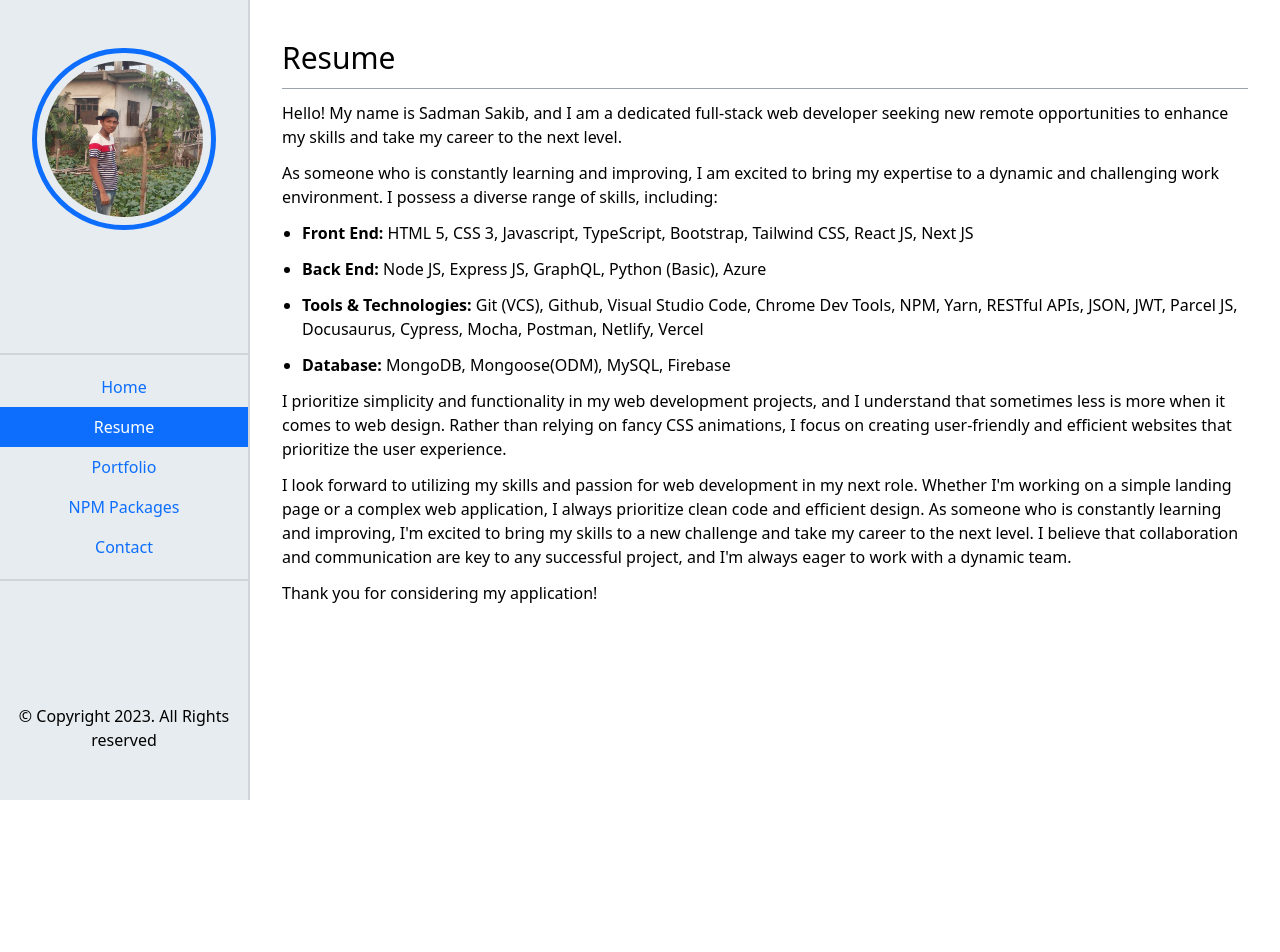
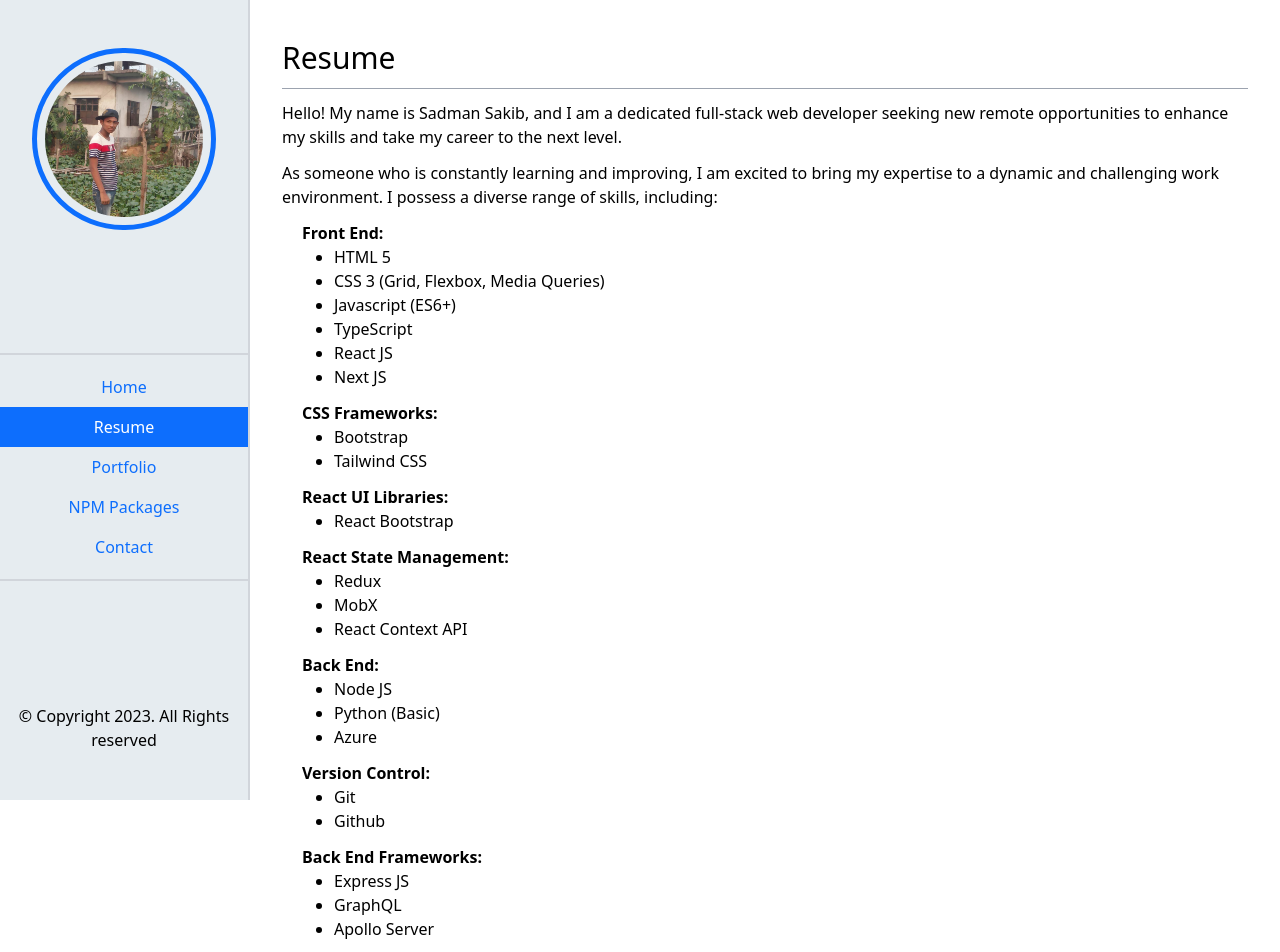
Before and after one commit to ssakib4040/nextjs-portfolio, a Next.js app: page /resume in a window 1280 px wide. Shown: the top 952 px of the page. Before the commit the page ends 800 px from the top, so only its background shows below. Built offline with nearby package versions, Linux system fonts and the light colour scheme.

Commit message:
Skill design changed in resume

```diff
--- a/pages/resume.tsx
+++ b/pages/resume.tsx
@@ -11,30 +11,68 @@ export default function Resume() {
       category: "Front End",
       skills: [
         "HTML 5",
-        "CSS 3",
-        "Javascript",
+        "CSS 3  (Grid, Flexbox, Media Queries)",
+        "Javascript (ES6+)",
         "TypeScript",
-        "Bootstrap",
-        "Tailwind CSS",
         "React JS",
         "Next JS",
       ],
     },
 
     {
+      category: "CSS Frameworks",
+      skills: ["Bootstrap", "Tailwind CSS"],
+    },
+
+    {
+      category: "React UI Libraries",
+      skills: [
+        // "Material UI",
+        // "Chakra UI",
+        // "Ant Design",
+        "React Bootstrap",
+        // "Reactstrap",
+        // "Styled Components",
+        // "Emotion",
+      ],
+    },
+
+    {
+      category: "React State Management",
+      // "React Query", "Zustand", "Recoil", "Jotai",
+      skills: ["Redux", "MobX", "React Context API"],
+    },
+
+    {
       category: "Back End",
-      skills: ["Node JS", "Express JS", "GraphQL", "Python (Basic)", "Azure"],
+      skills: ["Node JS", "Python (Basic)", "Azure"],
+    },
+
+    {
+      category: "Version Control",
+      skills: ["Git", "Github"],
+    },
+
+    {
+      category: "Back End Frameworks",
+      skills: ["Express JS", "GraphQL", "Apollo Server"],
+    },
+
+    {
+      category: "Database",
+      skills: ["MongoDB & Mongoose(ODM)", "MySQL", "Firebase"],
+    },
+
+    {
+      category: "Package Managers",
+      skills: ["NPM", "Yarn"],
     },
 
     {
       category: "Tools & Technologies",
       skills: [
-        "Git (VCS)",
-        "Github",
         "Visual Studio Code",
         "Chrome Dev Tools",
-        "NPM",
-        "Yarn",
         "RESTful APIs",
         "JSON",
         "JWT",
@@ -46,11 +84,6 @@ export default function Resume() {
         "Netlify",
         "Vercel",
       ],
-    },
-
-    {
-      category: "Database",
-      skills: ["MongoDB", "Mongoose(ODM)", "MySQL", "Firebase"],
     },
   ];
 
@@ -71,11 +104,16 @@ export default function Resume() {
         possess a diverse range of skills, including:
       </p>
 
-      <ul className="list-disc ml-5 mb-3 resume">
+      <ul className="ml-5 mb-3 resume dev">
         {resumeItems.map((item: any) => (
-          <li key={item.category} className="mb-3">
+          <li key={item.category} className="mb-3 dev">
             <span className="font-bold">{item.category}: </span>
-            {item.skills.join(", ")}
+
+            <ul className="list-disc ms-8">
+              {item.skills.map((skill: any) => (
+                <li key={skill}>{skill}</li>
+              ))}
+            </ul>
           </li>
         ))}
       </ul>
```
